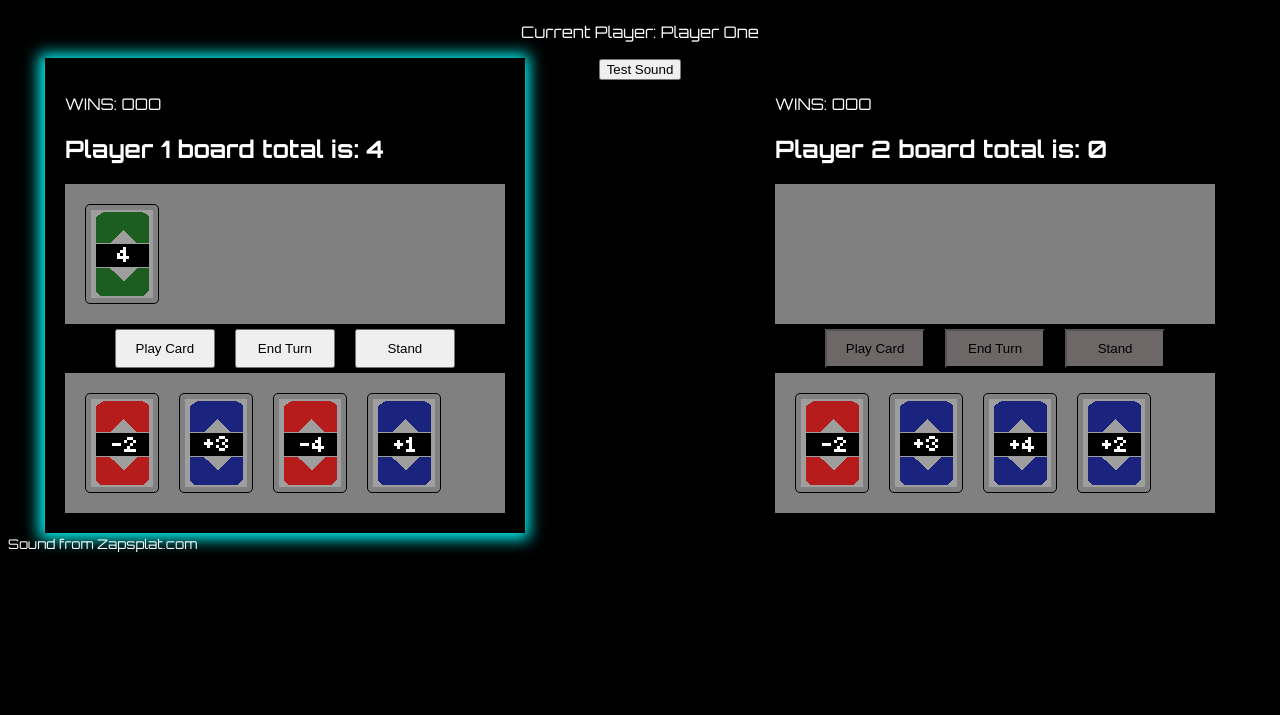
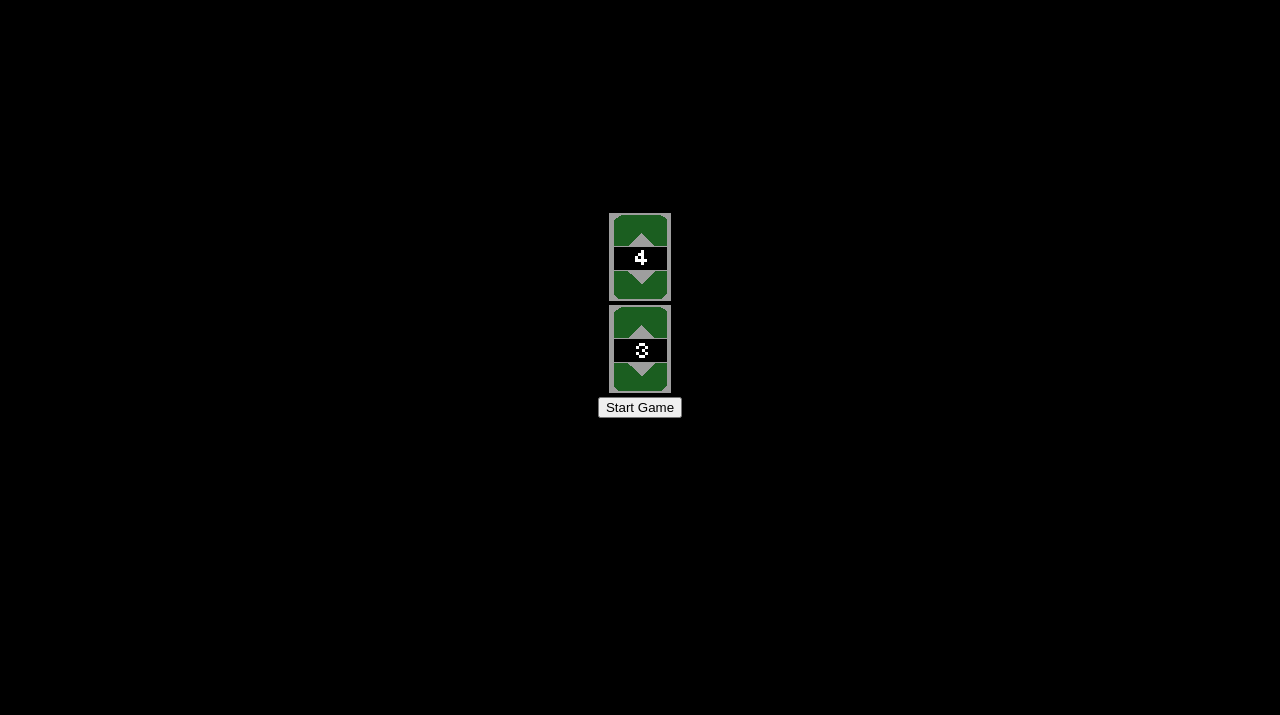
Before and after one commit to LinseyRi/pazaak_game, a plain HTML site: page index.html in a window 1280 px wide. Shown: the part 85-800 px from the top of the page. Drawn offline with Linux system fonts and the light colour scheme.

Commit message:
implement chance card draw to test who goes first

```diff
--- a/index.html
+++ b/index.html
@@ -14,8 +14,19 @@
         <p>Current Player: <span id="current-player"></span></p>
     </div>
     <div id="game-container">
+        <div id="game-start" class="game-start-banner">
+            <div id="player-1-chance" class="player-chance">
+
+            </div>
+
+            <div id="player-2-chance" class="player-chance">
+
+            </div>
+            <button id="start-game-button">Start Game</button>
+            <span id="first-player"></span>
+        </div>
         <div id="game-end-banner" class="game-end-banner disabled"></div>
-        <div id="round-end-banner" class="round-end-banner disabled">hello</div>
+        <div id="round-end-banner" class="round-end-banner disabled"></div>
 
         <!-- player 1 board -->
         <div id="player-one" class="player-board">
--- a/objects.js
+++ b/objects.js
@@ -104,6 +104,7 @@ class Player {
         this.turn = false;
         this.runningTotal = 0;
         this.wins = 0;
+        this.lastToWin = false;
         this.playerDeck = new PlayerDeck();
         this.hand = new Array();
         this.stand = false;
@@ -415,13 +416,13 @@ async function showBanner(winState, player) {
 async function endCompleteRound(player, winState) {
     if (winState == 'draw') {
         showBanner('draw', null);
-        startNewRound();
+        startNewRound(player);
     } else if (winState == 'win') {
         player.wins = player.wins + 1
         if (player.wins != 3) {
             showBanner('win', player);
         }
-        startNewRound();
+        startNewRound(player);
     }
 }
 
@@ -533,7 +534,7 @@ const playerTwoBoard = new GameBoard(playerTwo, "game-board-2");
 
 
 // ---- > Game Manager Functions
-async function startNewRound() {
+async function startNewRound(first) {
     if (playerOne.wins == 3 && playerTwo.wins < 3) {
         gameEnd(playerOne, 'win');
         return 'end';
@@ -572,12 +573,59 @@ async function startNewRound() {
         playerTwo.renderHand("player-hand-2");
     }
 
-    playerOne.turn = true;
+    playerOne.turn = false;
     playerTwo.turn = false;
+    first.turn = true;
+
+    // if (playerOne.lastToWin == false && playerTwo.lastToWin == false) {
+    //     // insert pull card from deck chance - run in separate function
+    // } else if (playerOne.lastToWin) {
+    //     playerOne.turn = true;
+    // } else if (playerTwo.lastToWin) {
+    //     playerTwo.turn = true;
+    // }
+
+
     endBothTurns(playerOne, playerTwo);
 }
 
-startNewRound();
+function chanceCheckDraw() {
+    let chanceDeck = new MainDeck();
+    return chanceDeck.drawCard();
+}
+
+async function fillStartScreen() {
+    // draw the cards
+    let playerOneCard = chanceCheckDraw();
+    let playerTwoCard = chanceCheckDraw();
+    while (playerOneCard == playerTwoCard) { // ensure cards aren't the same
+        playerTwoCard = chanceCheckDraw();
+    }
+
+    // insert function to create card img
+    createChanceCard(playerOneCard, "player-1-chance");
+    createChanceCard(playerTwoCard, "player-2-chance");
+
+    // test who goes first
+    let firstGo = playerOneCard.value > playerTwoCard.value ? playerOne : playerTwo;
+
+    // add start game button function
+    document.getElementById("start-game-button").addEventListener("click", function() {
+        document.getElementById("game-start").classList.add("disabled");
+        startNewRound(firstGo);
+    });
+}
+
+function createChanceCard(card, htmlElement) {
+    console.log("Creating card...");
+    let chanceDisplay = document.getElementById(htmlElement);
+    let newChanceEl = document.createElement('img');
+    let imageSrc = houseCardImages[card.value.toString()];
+    newChanceEl.src = imageSrc;
+    newChanceEl.classList.add("chance-display-card");
+    newChanceEl.value = card.value;
+    chanceDisplay.appendChild(newChanceEl);
+}
 
 
 
@@ -622,3 +670,5 @@ testingSoundButton.onclick = function (e) {
     console.log("SOUND!");
     cardSound.play();
 }
+
+fillStartScreen();
--- a/style.css
+++ b/style.css
@@ -40,6 +40,25 @@ body {
 	justify-content: center;
 	align-items: center;
     font-size: 50;
+}
+
+.game-start-banner {
+    width: 100%;
+    height: 100%;
+    background-color: rgba(0, 0, 0);
+	position: absolute;
+	top: 0;
+	left: 0;
+	z-index: 10;
+	display: flex;
+	flex-direction: column;
+	justify-content: center;
+	align-items: center;
+    font-size: 50;
+}
+
+#game-start.disabled {
+    display: none;
 }
 
 #round-end-banner {
```
